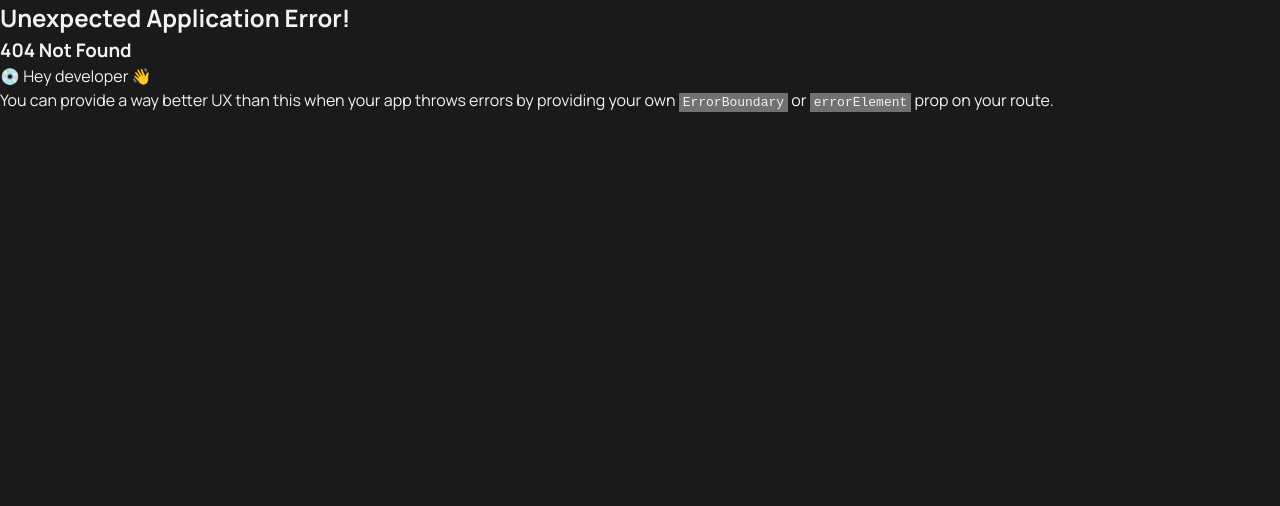
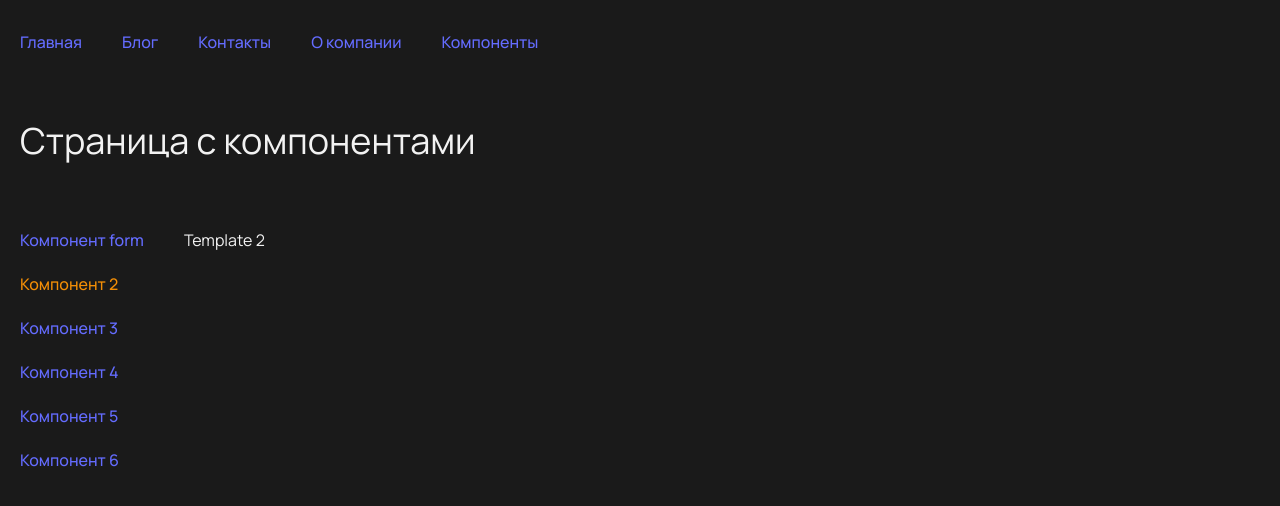
Before and after one commit to blessMe-Padre/react-frontend, a React (Vite) app: page /react-frontend/components/2 in a window 1280 px wide. Before the commit this address had no page. Shown: the top 506 px of the page. Built offline with nearby package versions, Linux system fonts and the light colour scheme.

Commit message:
feat: добавляет роут с компонентами

```diff
--- a/src/components/header/header.jsx
+++ b/src/components/header/header.jsx
@@ -9,6 +9,7 @@ export default function Header() {
                 <Link to="/react-frontend/blog">Блог</Link>
                 <Link to="/react-frontend/contact">Контакты</Link>
                 <Link to="/react-frontend/about">О компании</Link>
+                <Link to="/react-frontend/components">Компоненты</Link>
             </nav>
         </header>
     )
--- /dev/null
+++ b/src/components/template/Template.jsx
@@ -0,0 +1,9 @@
+import { useParams } from "react-router-dom";
+
+export default function Template() {
+
+    const param = useParams();
+    return (
+        <div>Template {param.id}</div>
+    )
+}
--- a/src/index.css
+++ b/src/index.css
@@ -114,3 +114,18 @@ button:focus-visible {
   justify-content: center;
   padding-bottom: 50px;
 }
+
+.components-wrapper {
+  display: flex;
+  gap: 40px;
+}
+
+.components-list {
+  display: flex;
+  flex-direction: column;
+  gap: 20px;
+}
+
+.text-orange {
+  color: #f38e06;
+}
--- /dev/null
+++ b/src/routes/ComponentsPage.jsx
@@ -0,0 +1,33 @@
+import { NavLink, Outlet } from "react-router-dom";
+import Header from "../components/header/header";
+
+
+export default function ComponentsPage() {
+    // массив с названиями компонентов
+    const items = ['form', 2, 3, 4, 5, 6]
+
+    return (
+
+        <div className="container">
+            <Header />
+            <div className="page-title">Страница с компонентами</div>
+
+            <div className="components-wrapper">
+                <div className="components-list">
+                    {items.map((item) => (
+                        <NavLink key={item} to={`/react-frontend/components/${item}`}
+                            className={({ isActive }) => {
+                                return isActive ? 'text-orange' : ''
+                            }}
+                        >
+                            Компонент {item}
+                        </NavLink>
+                    ))}
+                </div>
+                <div>
+                    <Outlet />
+                </div>
+            </div>
+        </div>
+    )
+}
```
Also changed, not shown: src/main.jsx (+18 -0 lines).
